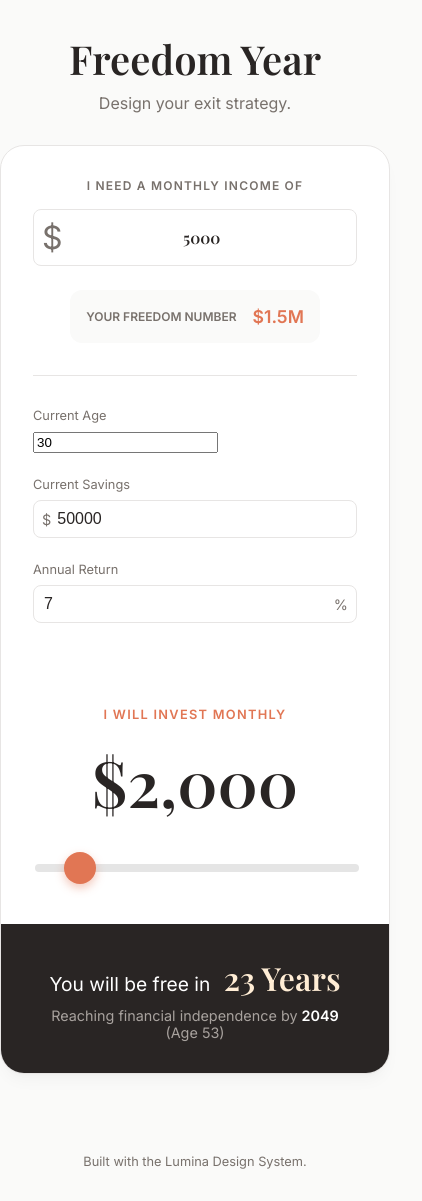
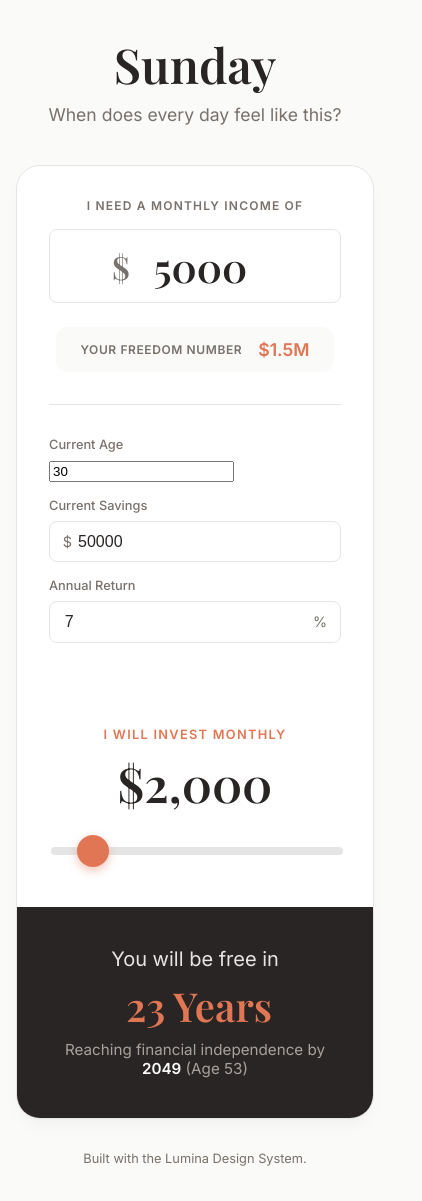
Before and after one commit to tejasdessai01/freedom-year, a plain HTML site: page index.html in a window 390 px wide. Shown: the whole page, 422 px wide, since content can reach past the window. Before the commit the page ends 1169 px from the top, so only its background shows below. Drawn offline with nearby package versions, Linux system fonts and the light colour scheme; a web font is replaced by a local one.

Commit message:
fix: style refinement and responsiveness

```diff
--- a/index.html
+++ b/index.html
@@ -2,7 +2,7 @@
 <html lang="en">
 <head>
   <meta charset="UTF-8">
-  <title>Freedom Year</title>
+  <title>Sunday</title>
   <link rel="stylesheet" href="style.css">
   <meta name="viewport" content="width=device-width, initial-scale=1.0">
 </head>
@@ -10,8 +10,8 @@
 
   <div class="container">
     <header>
-      <h1>Freedom Year</h1>
-      <div class="subtitle">Design your exit strategy.</div>
+      <h1>Sunday</h1>
+      <div class="subtitle">When does every day feel like this?</div>
     </header>
 
     <div class="calculator-card">
--- a/style.css
+++ b/style.css
@@ -11,6 +11,10 @@
   --shadow-lg: 0 10px 15px -3px rgb(0 0 0 / 0.03), 0 4px 6px -4px rgb(0 0 0 / 0.03);
 }
 
+* {
+  box-sizing: border-box;
+}
+
 body {
   margin: 0;
   font-family: 'Inter', sans-serif;
@@ -20,28 +24,32 @@ body {
   display: flex;
   flex-direction: column;
   align-items: center;
-  justify-content: center;
+  padding: 2rem 1rem;
 }
 
 .container {
   width: 100%;
-  max-width: 600px; /* Focused width */
-  padding: 2rem;
+  max-width: 600px;
+  margin: 0 auto;
 }
 
 header {
   text-align: center;
-  margin-bottom: 2rem;
+  margin-bottom: 2.5rem;
 }
 
 h1 {
   font-family: 'Playfair Display', serif;
-  font-size: 2.5rem;
+  font-size: 3rem;
   margin: 0 0 0.5rem 0;
   color: var(--text-main);
+  font-weight: 600;
 }
 
-.subtitle { color: var(--text-sub); }
+.subtitle {
+  color: var(--text-sub);
+  font-size: 1.1rem;
+}
 
 .calculator-card {
   background: var(--bg-surface);
@@ -49,6 +57,7 @@ h1 {
   box-shadow: var(--shadow-lg);
   border: 1px solid var(--border);
   overflow: hidden;
+  width: 100%;
 }
 
 /* Sections */
@@ -76,7 +85,7 @@ h1 {
 .huge-input {
   display: flex;
   justify-content: center;
-  align-items: center;
+  align-items: baseline;
   margin-bottom: 1.5rem;
 }
 
@@ -89,22 +98,24 @@ h1 {
   text-align: center;
   color: var(--text-main);
   outline: none;
+  background: transparent;
   transition: border-color 0.2s;
+  padding: 0;
 }
 
 .huge-input input:focus { border-color: var(--brand); }
-.huge-input .currency { font-size: 2rem; margin-right: 0.5rem; color: var(--text-sub); }
+.huge-input .currency { font-size: 2rem; margin-right: 0.5rem; color: var(--text-sub); font-family: 'Playfair Display', serif; }
 
 .goal-display {
   background: var(--bg-canvas);
   border-radius: 12px;
-  padding: 1rem;
+  padding: 0.75rem 1.5rem;
   display: inline-flex;
   align-items: center;
   gap: 1rem;
 }
 
-.goal-label { font-size: 0.75rem; font-weight: 600; color: var(--text-sub); }
+.goal-label { font-size: 0.75rem; font-weight: 600; color: var(--text-sub); text-transform: uppercase; letter-spacing: 0.05em; }
 .goal-value { font-weight: 700; color: var(--brand); font-size: 1.1rem; }
 
 /* 2. REALITY SECTION */
@@ -119,6 +130,7 @@ h1 {
   font-size: 0.8rem;
   color: var(--text-sub);
   margin-bottom: 0.5rem;
+  font-weight: 500;
 }
 
 .input-wrapper {
@@ -126,9 +138,12 @@ h1 {
   align-items: center;
   border: 1px solid var(--border);
   border-radius: 8px;
-  padding: 0.5rem;
+  padding: 0.6rem 0.8rem;
   background: white;
+  transition: border-color 0.2s;
 }
+
+.input-wrapper:focus-within { border-color: var(--brand); }
 
 .input-wrapper input {
   width: 100%;
@@ -137,10 +152,12 @@ h1 {
   font-size: 1rem;
   font-weight: 500;
   color: var(--text-main);
+  background: transparent;
 }
 
-.currency, .suffix { color: var(--text-sub); font-size: 0.9rem; margin-right: 4px; }
-.suffix { margin-left: 4px; margin-right: 0; }
+.currency, .suffix { color: var(--text-sub); font-size: 0.9rem; }
+.currency { margin-right: 4px; }
+.suffix { margin-left: 4px; }
 
 /* 3. LEVER SECTION (Slider) */
 .lever-section { text-align: center; padding-top: 3rem; padding-bottom: 3rem; }
@@ -158,20 +175,23 @@ h1 {
   font-size: 4rem;
   color: var(--text-main);
   margin: 1rem 0 2rem 0;
+  line-height: 1;
 }
 
 .hero-slider {
   -webkit-appearance: none;
   width: 100%;
   background: transparent;
+  cursor: pointer;
 }
+
+.hero-slider:focus { outline: none; }
 
 .hero-slider::-webkit-slider-runnable-track {
   width: 100%;
   height: 8px;
   background: #E5E5E5;
   border-radius: 4px;
-  cursor: pointer;
 }
 
 .hero-slider::-webkit-slider-thumb {
@@ -182,35 +202,54 @@ h1 {
   background: var(--brand);
   margin-top: -12px;
   box-shadow: 0 4px 10px rgba(225, 118, 84, 0.4);
-  cursor: grab;
   transition: transform 0.1s;
 }
 
 .hero-slider::-webkit-slider-thumb:hover { transform: scale(1.1); }
-.hero-slider:active::-webkit-slider-thumb { cursor: grabbing; }
+
+/* Firefox styles for slider */
+.hero-slider::-moz-range-track {
+  width: 100%;
+  height: 8px;
+  background: #E5E5E5;
+  border-radius: 4px;
+}
+
+.hero-slider::-moz-range-thumb {
+  height: 32px;
+  width: 32px;
+  border: none;
+  border-radius: 50%;
+  background: var(--brand);
+  box-shadow: 0 4px 10px rgba(225, 118, 84, 0.4);
+}
 
 /* 4. RESULT BAR */
 .result-bar {
   background: var(--text-main);
   color: white;
-  padding: 2rem;
+  padding: 2.5rem 2rem;
   text-align: center;
 }
 
-.result-text { font-size: 1.2rem; margin-bottom: 0.5rem; }
+.result-text { font-size: 1.25rem; margin-bottom: 0.5rem; color: #E7E5E4; }
 .highlight-year {
   font-family: 'Playfair Display', serif;
-  font-size: 2rem;
-  color: var(--brand-light);
+  font-size: 2.5rem;
+  color: var(--brand); /* Make it pop against dark bg */
   margin-left: 0.5rem;
+  font-weight: 700;
 }
 
-.result-sub { font-size: 0.9rem; color: #A8A29E; }
+.result-sub { font-size: 0.95rem; color: #A8A29E; }
 .highlight-date { color: white; font-weight: 600; }
 
-footer { margin-top: 3rem; color: var(--text-sub); font-size: 0.8rem; }
+footer { margin-top: auto; padding: 2rem; color: var(--text-sub); font-size: 0.8rem; }
 
+/* Mobile */
 @media (max-width: 600px) {
-  .input-row { grid-template-columns: 1fr; }
-  .huge-input input { width: 100%; }
+  .input-row { grid-template-columns: 1fr; gap: 1rem; }
+  .huge-input input { width: 140px; font-size: 2.5rem; }
+  .hero-slider-value { font-size: 3rem; }
+  .result-text { display: flex; flex-direction: column; gap: 0.5rem; }
 }
```
